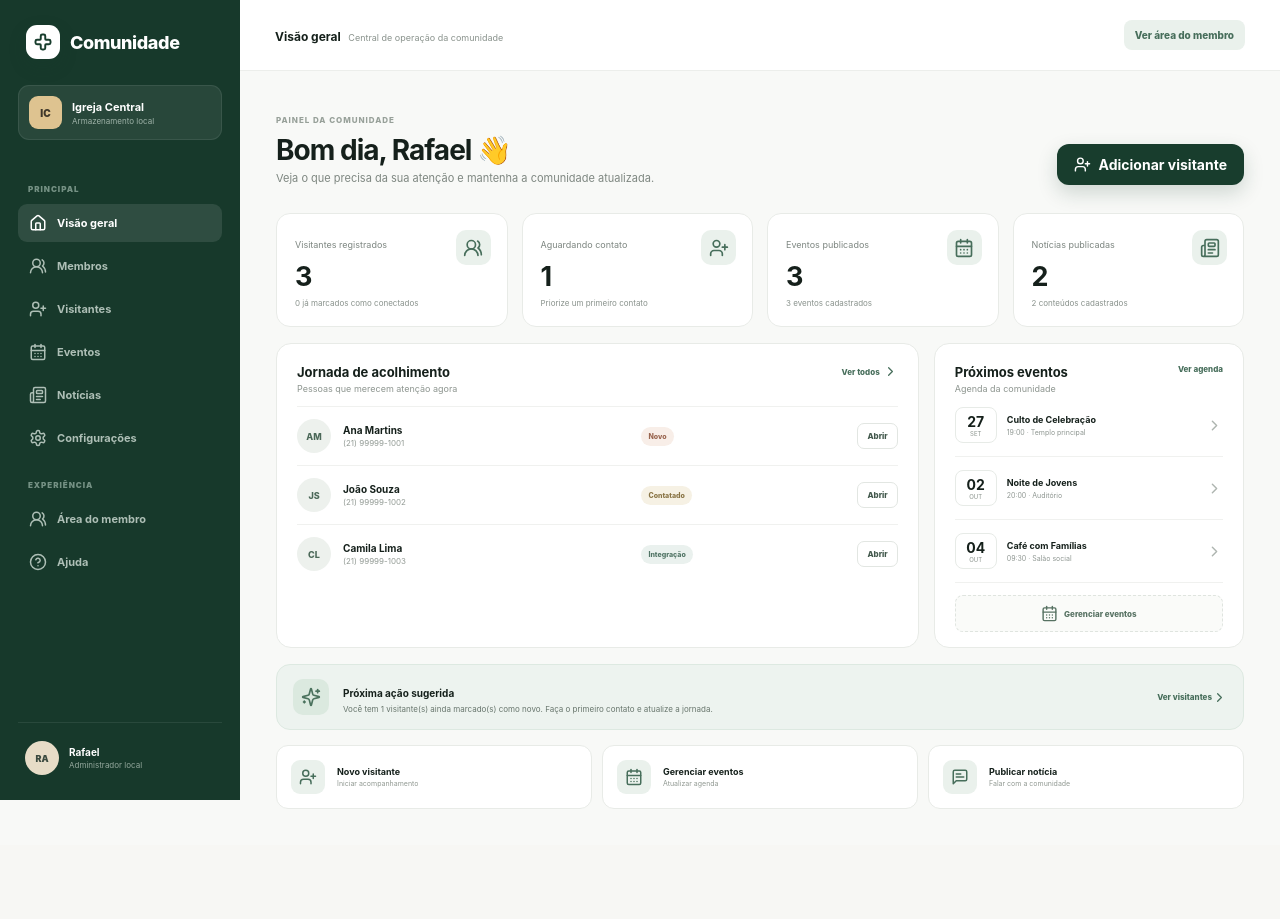
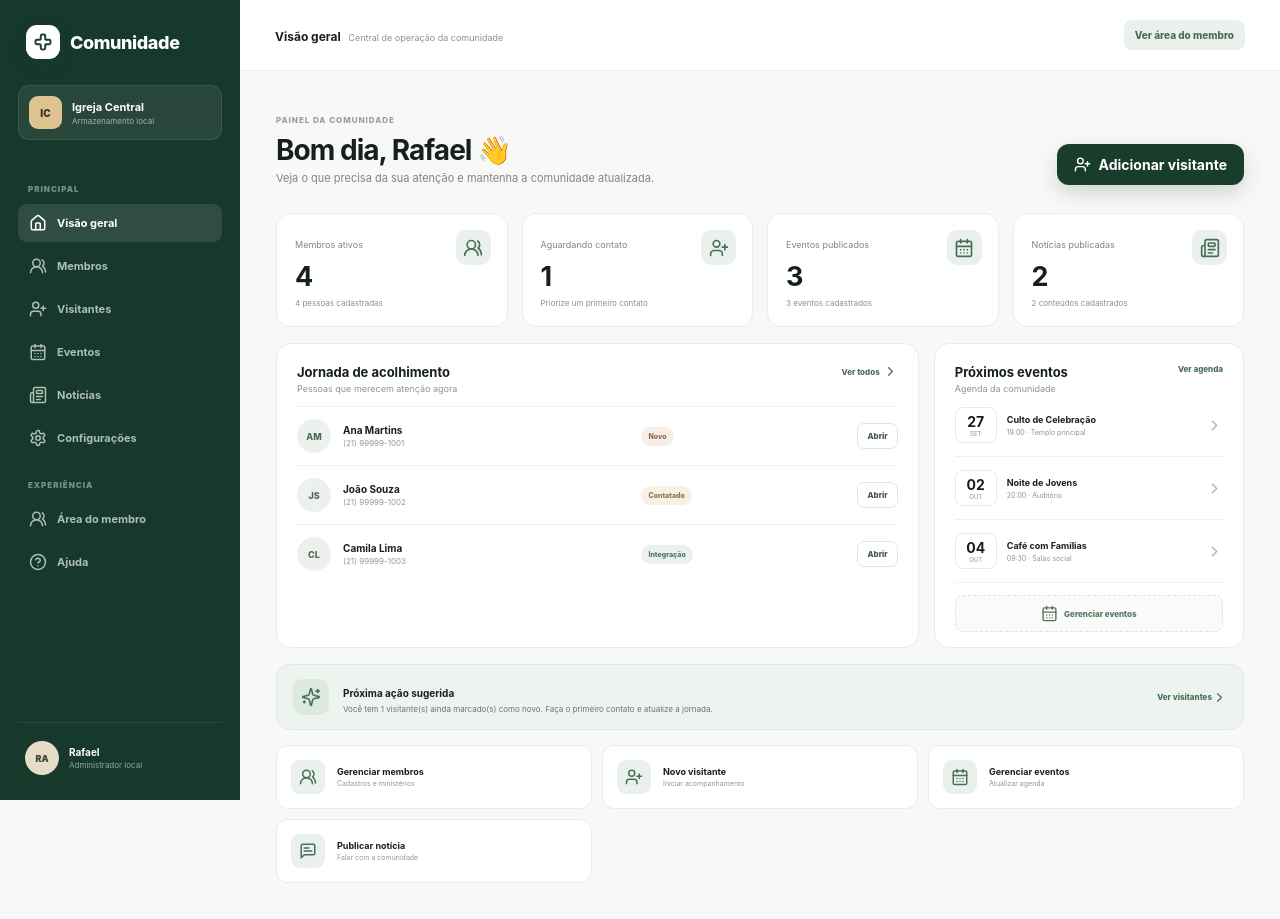
Before and after one commit to lucasfer-dev/saas-igreja, a Next.js app: page /admin in a window 1280 px wide. Before the commit the page ends 845 px from the top, so only its background shows below. Built offline with nearby package versions, Linux system fonts and the light colour scheme.

Commit message:
feat: surface members in operations dashboard

```diff
--- a/app/admin/page.tsx
+++ b/app/admin/page.tsx
@@ -8,11 +8,12 @@ const statusLabel = { novo: "Novo", contatado: "Contatado", integracao: "Integra
 
 export default function AdminPage() {
   const { data } = useChurchData();
+  const members = data?.members ?? [];
   const visitors = data?.visitors ?? [];
   const events = [...(data?.events ?? [])].sort((a,b)=>a.date.localeCompare(b.date));
   const news = data?.news ?? [];
   const newVisitors = visitors.filter(v=>v.status==="novo").length;
-  const connected = visitors.filter(v=>v.status==="conectado").length;
+  const activeMembers = members.filter(m=>m.status==="ativo").length;
 
   return <>
     <header className="app-top">
@@ -31,7 +32,7 @@ export default function AdminPage() {
       </div>
 
       <div className="stats-grid">
-        <article><div className="stat-icon"><UsersRound size={20}/></div><small>Visitantes registrados</small><strong>{visitors.length}</strong><p>{connected} já marcados como conectados</p></article>
+        <article><div className="stat-icon"><UsersRound size={20}/></div><small>Membros ativos</small><strong>{activeMembers}</strong><p>{members.length} pessoas cadastradas</p></article>
         <article><div className="stat-icon"><UserPlus size={20}/></div><small>Aguardando contato</small><strong>{newVisitors}</strong><p>{newVisitors ? "Priorize um primeiro contato" : "Tudo acompanhado por aqui"}</p></article>
         <article><div className="stat-icon"><CalendarDays size={20}/></div><small>Eventos publicados</small><strong>{events.filter(e=>e.published).length}</strong><p>{events.length} eventos cadastrados</p></article>
         <article><div className="stat-icon"><Newspaper size={20}/></div><small>Notícias publicadas</small><strong>{news.filter(n=>n.published).length}</strong><p>{news.length} conteúdos cadastrados</p></article>
@@ -71,6 +72,7 @@ export default function AdminPage() {
       </article>
 
       <div className="quick-actions">
+        <Link href="/admin/membros"><UsersRound/><div><b>Gerenciar membros</b><small>Cadastros e ministérios</small></div></Link>
         <Link href="/admin/visitantes"><UserPlus/><div><b>Novo visitante</b><small>Iniciar acompanhamento</small></div></Link>
         <Link href="/admin/eventos"><CalendarDays/><div><b>Gerenciar eventos</b><small>Atualizar agenda</small></div></Link>
         <Link href="/admin/noticias"><MessageSquareText/><div><b>Publicar notícia</b><small>Falar com a comunidade</small></div></Link>
```
